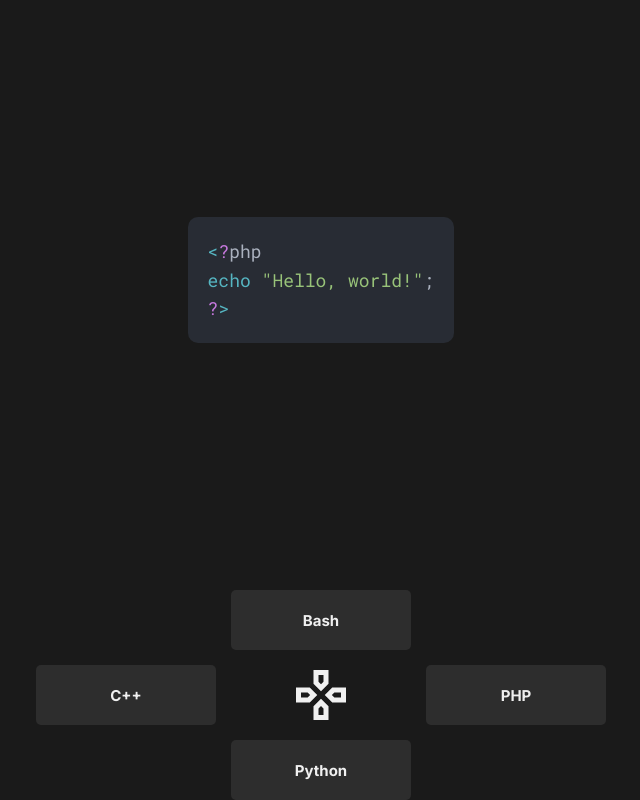
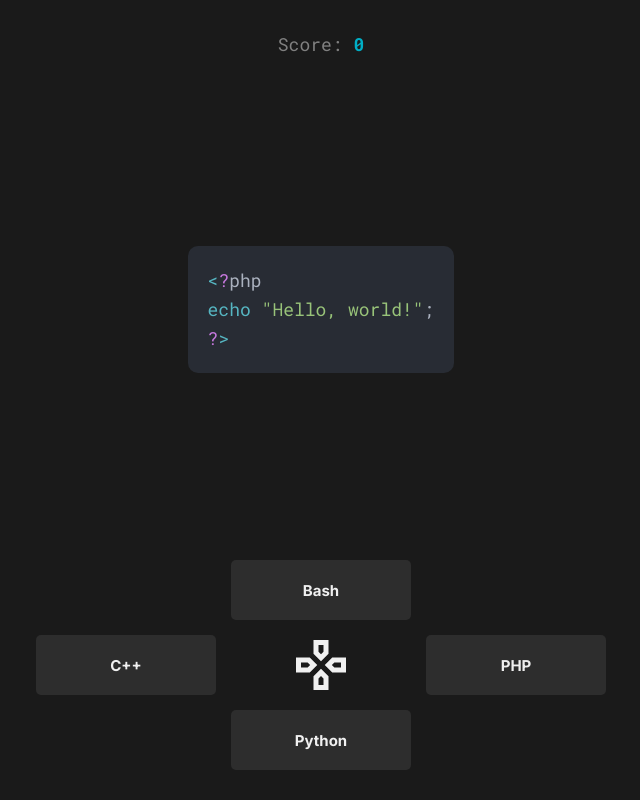
Before and after one commit to 1STEP621/languessr, a Vue app: page / in a window 1280 px wide. Shown: the whole page, without its empty margins (319-959 px from the left). Built offline with nearby package versions, Linux system fonts and the light colour scheme.

Commit message:
feat: スコアの追加

```diff
--- a/src/assets/views/GameView.vue
+++ b/src/assets/views/GameView.vue
@@ -9,14 +9,21 @@ import Button from '@/assets/components/Button.vue';
 import ProgressBar from '@/assets/components/ProgressBar.vue';
 import Loader from '@/assets/components/Loader.vue';
 import ButtonGrid from '@/assets/components/ButtonGrid.vue';
+import { useGameStore } from '../../stores/game';
 
 const quizDuration = 5000;
 
+const game = useGameStore();
 const progressRef = ref<typeof ProgressBar>();
 const languageRef = ref<Language>(Languages[0]);
 const choicesRef = ref<Language[]>([]);
 
+/** すでに1度間違えているかどうか */
+let isAlreadyMissed = false;
+
 const newQuiz = async () => {
+  isAlreadyMissed = false;
+
   const language = pickArrayByRandom(Languages);
   const choices = shuffleArray([...shuffleArray([...Languages]).filter(l => l !== language).slice(0, 3), language]);
   languageRef.value = language;
@@ -26,9 +33,19 @@ const newQuiz = async () => {
 }
 
 function answer(choiced: Language) {
-  if (choiced === languageRef.value) {
-    newQuiz();
+  const isCorrect = choiced === languageRef.value;
+
+  if (isCorrect) {
+    game.score++;
+  } else {
+    if (!isAlreadyMissed) {
+      game.score--;
+      game.score = Math.max(0, game.score);
+    }
+    isAlreadyMissed = true;
   }
+
+  if (isCorrect) newQuiz();
 }
 
 onMounted(newQuiz);
@@ -36,6 +53,9 @@ onMounted(newQuiz);
 
 <template>
   <BaseView :class="$style.view">
+    <div :class="$style.score">
+      Score: <span>{{ game.score }}</span>
+    </div>
     <Suspense>
       <Code :language="languageRef" :class="$style.code" />
       <template #fallback>
@@ -59,10 +79,21 @@ onMounted(newQuiz);
   align-items: center;
   flex-direction: column;
   gap: 2em;
+  padding-block: 2em;
 
   height: 100%;
 }
 
+.score {
+  color: #808080;
+  font-family: "Roboto Mono", monospace;
+  font-size: 1.2em;
+
+  span {
+    color: var(--c-primary);
+    font-weight: bold;
+  }
+}
 .code {
   display: flex;
   align-items: center;
--- /dev/null
+++ b/src/stores/game.ts
@@ -0,0 +1,8 @@
+import { defineStore } from "pinia"
+import { ref } from "vue";
+
+export const useGameStore = defineStore("game", () => {
+  const score = ref(0);
+
+  return { score };
+});
```
